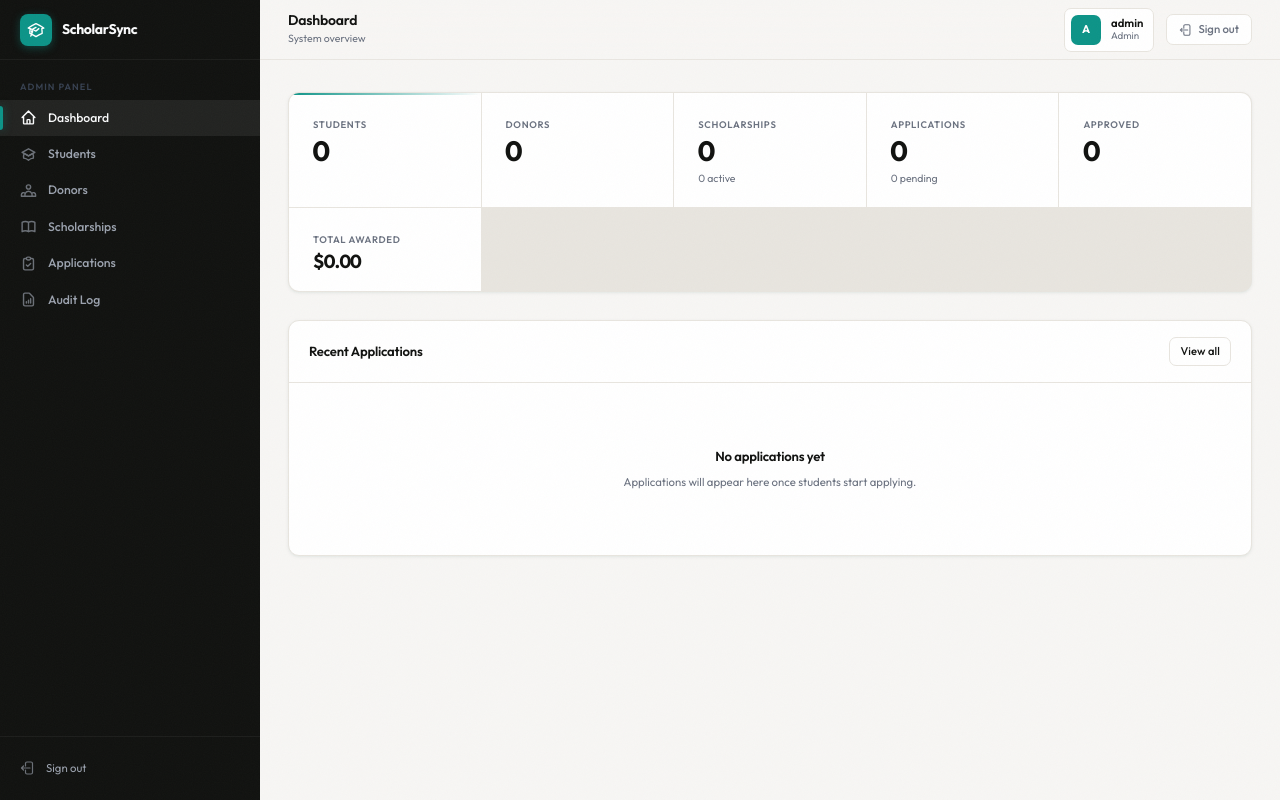
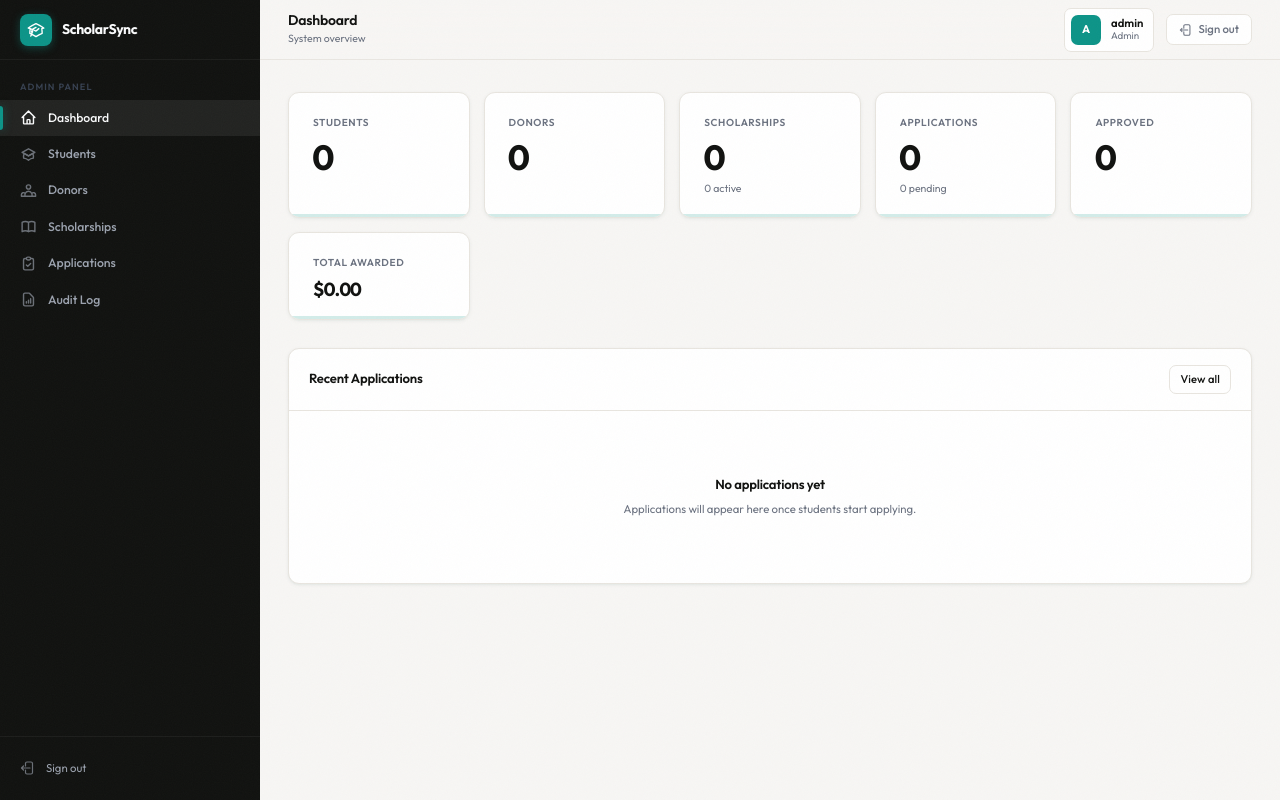
Before and after one commit to Vance1832/scholar-sync, a Flask app: page /admin/dashboard in a window 1280 px wide. Run offline with Flask 3, Linux system fonts and the light colour scheme; a user stored in the database is signed in; data that the repository does not hold is empty.

Commit message:
Structural component redesign: scholarship cards, stat cards, clean photo overlay
- Remove green tint from photo panels — pure dark gradient overlay, natural image colors
- Stat cards: separated with gaps, larger 2.5rem numbers, hover lift, teal bottom accent
- Scholarship cards: dark header strip with large white amount, card body section, tinted footer
- Scholarship card body wrapper div for proper flex layout

Co-Authored-By: Claude Sonnet 4.6 <noreply@anthropic.com>

```diff
--- a/app/static/css/main.css
+++ b/app/static/css/main.css
@@ -784,52 +783,61 @@ a:hover { text-decoration: underline; }
 .stat-grid {
   display: grid;
   grid-template-columns: repeat(auto-fit, minmax(180px, 1fr));
-  gap: 1px;
+  gap: 14px;
   margin-bottom: 28px;
-  background: var(--color-border);
+}
+
+.stat-card {
+  background: var(--color-surface);
   border: 1px solid var(--color-border);
   border-radius: var(--radius-lg);
+  padding: 22px 24px 20px;
+  display: flex;
+  flex-direction: column;
+  gap: 0;
+  position: relative;
   overflow: hidden;
   box-shadow: var(--shadow-sm);
-}
-
-.stat-card {
-  background: var(--color-surface);
-  padding: 24px 24px 20px;
-  display: flex;
-  flex-direction: column;
-  gap: 6px;
-  position: relative;
-}
-
-.stat-card:first-child::before {
+  transition: box-shadow var(--transition), transform var(--transition);
+}
+
+.stat-card:hover {
+  box-shadow: var(--shadow);
+  transform: translateY(-1px);
+}
+
+.stat-card::after {
   content: '';
   position: absolute;
-  top: 0; left: 0; right: 0;
-  height: 2px;
-  background: linear-gradient(90deg, var(--color-primary), rgba(13, 148, 136, 0));
+  bottom: 0; left: 0; right: 0;
+  height: 3px;
+  background: var(--color-primary);
+  opacity: 0.18;
+  border-radius: 0 0 var(--radius-lg) var(--radius-lg);
 }
 
 .stat-label {
-  font-size: 0.68rem;
+  font-size: 0.72rem;
   font-weight: 600;
   color: var(--color-text-muted);
-  letter-spacing: 0.07em;
+  letter-spacing: 0.06em;
   text-transform: uppercase;
+  margin-bottom: 10px;
 }
 
 .stat-value {
-  font-size: 2rem;
+  font-size: 2.5rem;
   font-weight: 700;
   color: var(--color-text);
   line-height: 1;
-  letter-spacing: -1.5px;
+  letter-spacing: -2px;
   font-variant-numeric: tabular-nums;
 }
 
 .stat-sub {
   font-size: 0.75rem;
   color: var(--color-text-muted);
+  margin-top: 6px;
 }
 
 /* ── Tables ──────────────────────────────────────────────── */
--- a/app/templates/student/scholarships.html
+++ b/app/templates/student/scholarships.html
@@ -45,6 +45,7 @@
       </div>
     </div>
 
+    <div class="scholarship-card-body">
       <div class="scholarship-card-title">{{ sch.title }}</div>
       <div class="scholarship-card-donor">by {{ sch.donor.display_name }}</div>
 
@@ -58,6 +59,7 @@
         {% else %}
           <span>Open to all students</span>
         {% endif %}
+      </div>
     </div>
 
     <div class="scholarship-card-footer">
```
Also changed, not shown: other parts of app/static/css/main.css (+59 -38 lines). Lines whose indentation alone changed are shown as unchanged.
